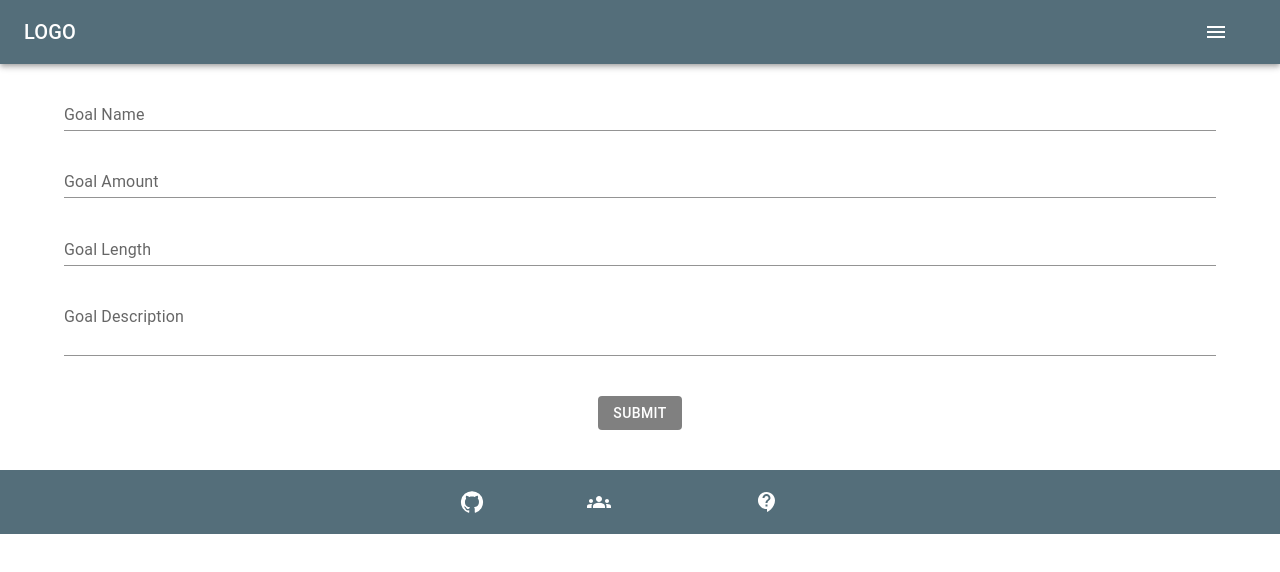
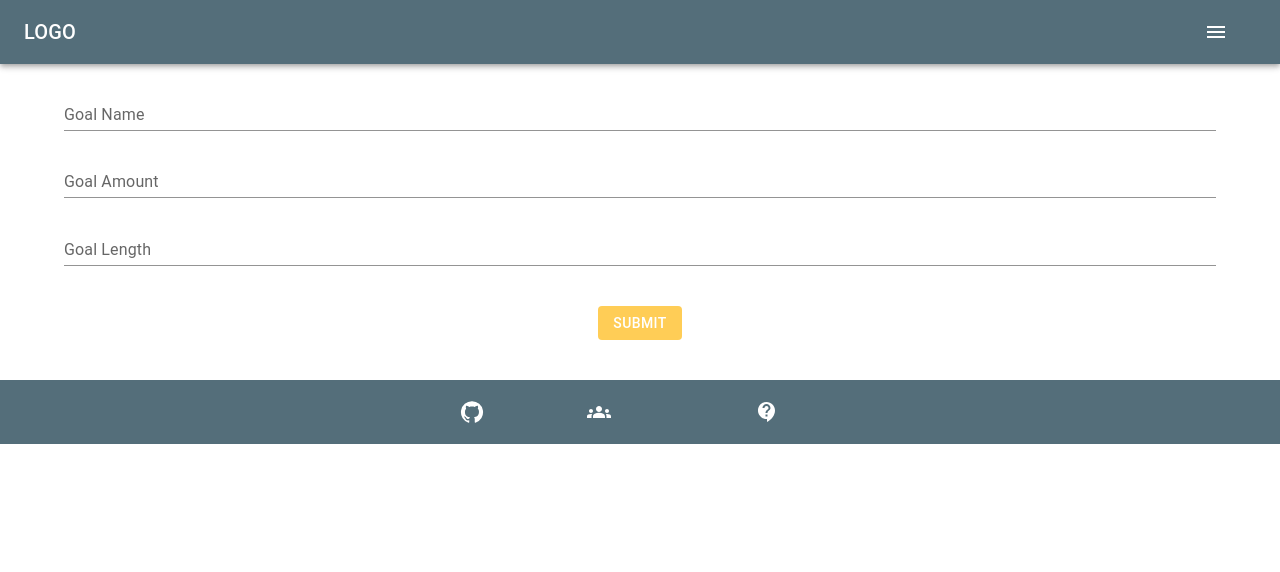
Before and after one commit to edyta0106/Golden-Goose-Finance, a React (Create React App) app in the folder client/: page /savingsform in a window 1280 px wide. Shown: the top 572 px of the page. Built offline with nearby package versions, Linux system fonts and the light colour scheme.

Commit message:
Styling the income and savings pages

```diff
--- a/client/src/components/Dashboard/Dashboard.js
+++ b/client/src/components/Dashboard/Dashboard.js
@@ -44,7 +44,7 @@ const GraphButton = styled(Button)(({ theme }) => ({
 }));
 
 const StyledModalBox = styled(Paper)({
-  backgroundColor: "#FAF9F6",
+  backgroundColor: "#E0F2F1",
   minHeight: "160px",
   borderRadius: ".6rem",
   width: "80%",
@@ -174,7 +174,7 @@ export default function Dashboard() {
                         />
                       </ModalItem>
                       <Box textAlign="center">
-                        <Button onClick={handleFormSubmit} type="button" sx={{ mt: 5 }}>
+                        <Button onClick={handleFormSubmit} type="button" sx={{ mt: 5, bgcolor: "rgb(75, 192, 192)", color: "white" }}>
                           Submit
                         </Button>
                       </Box>
--- a/client/src/components/Savings/Savings.js
+++ b/client/src/components/Savings/Savings.js
@@ -40,7 +40,7 @@ export default function Savings() {
         boxShadow: "0px 0px 17px 1px black",
         width: "90%",
         height: "100vh",
-        bgcolor: "#C5C6C7",
+        bgcolor: "#FFF8E1",
         marginTop: "5%",
         marginBottom: "5%",
         display: "flex",
@@ -94,7 +94,7 @@ export default function Savings() {
           <Button
             variant="outlined"
             sx={{
-              bgcolor: "gray",
+              bgcolor: "rgb(255, 205, 86)",
               color: "white",
               border: "none",
             }}
--- a/client/src/components/Savings/SavingsCard.js
+++ b/client/src/components/Savings/SavingsCard.js
@@ -5,28 +5,6 @@ import DoneIcon from "@mui/icons-material/Done";
 // import { useMutation } from "@apollo/client";
 
 export default function SavingsCard({ savingsID, name, amount, length, description, handleDelete }) {
-  // const [removeGoal, { error }] = useMutation(REMOVE_GOAL, {
-  //   update(cache, { data: { removeGoal } }) {
-  //     // try {
-  //     //   cache.writeQuery({
-  //     //     query: QUERY_ME,
-  //     //     data: { me: removeSkill },
-  //     //   });
-  //     // } catch (e) {
-  //     //   console.error(e);
-  //     // }
-  //   },
-  // });
-
-  // const handleRemoveGoal = async (goal) => {
-  //   try {
-  //     const { data } = await removeGoal({
-  //       variables: { goal },
-  //     });
-  //   } catch (err) {
-  //     console.error(err);
-  //   }
-  // };
   return (
     <Box
       sx={{
@@ -34,7 +12,7 @@ export default function SavingsCard({ savingsID, name, amount, length, descripti
         boxShadow: "2px 2px 10px black",
         width: "100%",
         height: "15vh",
-        bgcolor: "#546E7A",
+        bgcolor: "rgb(255, 205, 86)",
         color: "white",
         marginTop: "10px",
         marginBottom: "10px",
@@ -50,7 +28,7 @@ export default function SavingsCard({ savingsID, name, amount, length, descripti
           fontWeight: "bold",
         }}
       >
-        Complete within: {length}
+        Complete by: {length}
       </Typography>
       <Typography
         sx={{
@@ -58,13 +36,6 @@ export default function SavingsCard({ savingsID, name, amount, length, descripti
         }}
       >
         {name}
-      </Typography>
-      <Typography
-        sx={{
-          fontSize: "130%",
-        }}
-      >
-        Description: {description}
       </Typography>
       <Typography
         sx={{
--- a/client/src/components/Savings/SavingsForm.js
+++ b/client/src/components/Savings/SavingsForm.js
@@ -77,18 +77,6 @@ export default function SavingsForm() {
             label="Goal Length"
             variant="standard"
           />
-          <StyledTextField
-            name="goalDescription"
-            type="textarea"
-            value={formState?.goalDescription || ""}
-            onChange={handleChange}
-            id="standard-basic"
-            multiline
-            rows={2}
-            // maxRows={4}
-            label="Goal Description"
-            variant="standard"
-          />
 
           <Box sx={{ textAlign: "center" }}>
             <Link to="/savings">
@@ -98,7 +86,7 @@ export default function SavingsForm() {
                 variant="outlined"
                 sx={{
                   my: 5,
-                  bgcolor: "gray",
+                  bgcolor: "rgb(255, 205, 86)",
                   color: "white",
                   border: "none",
                 }}
```
